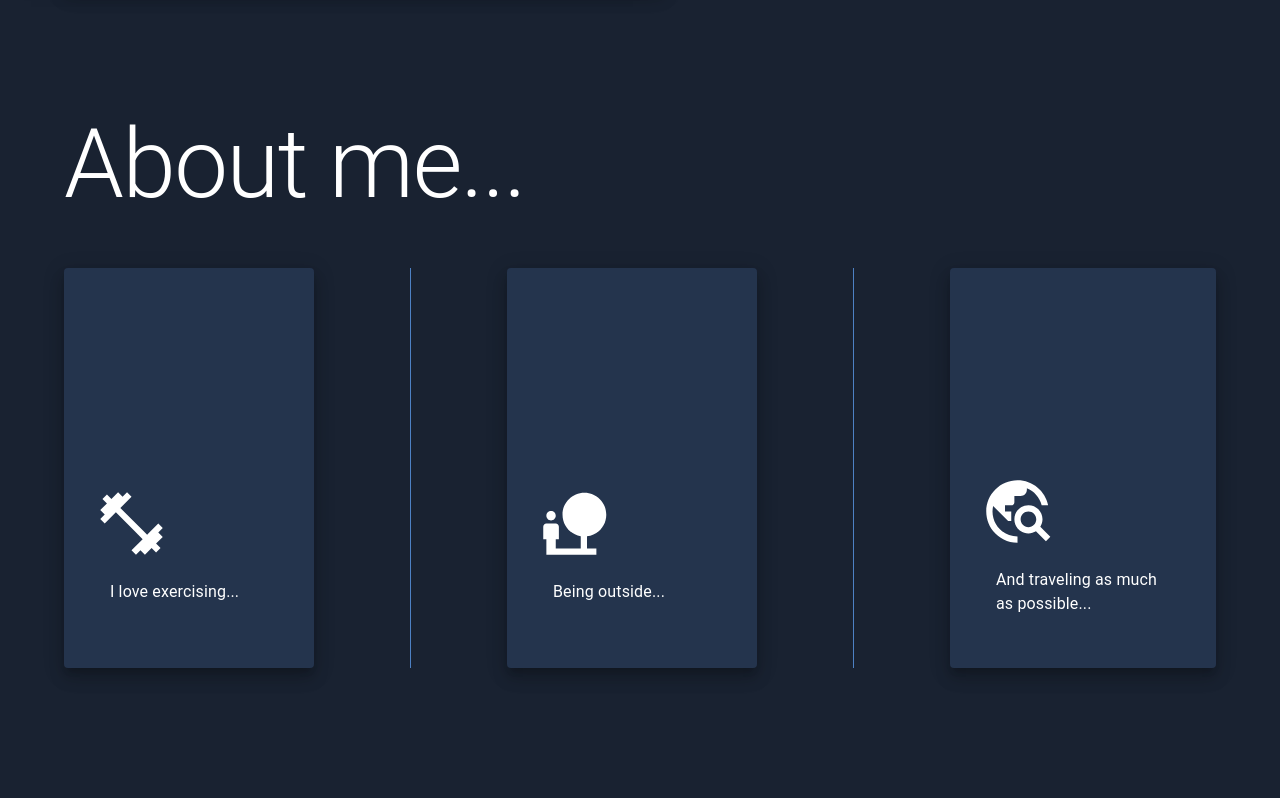
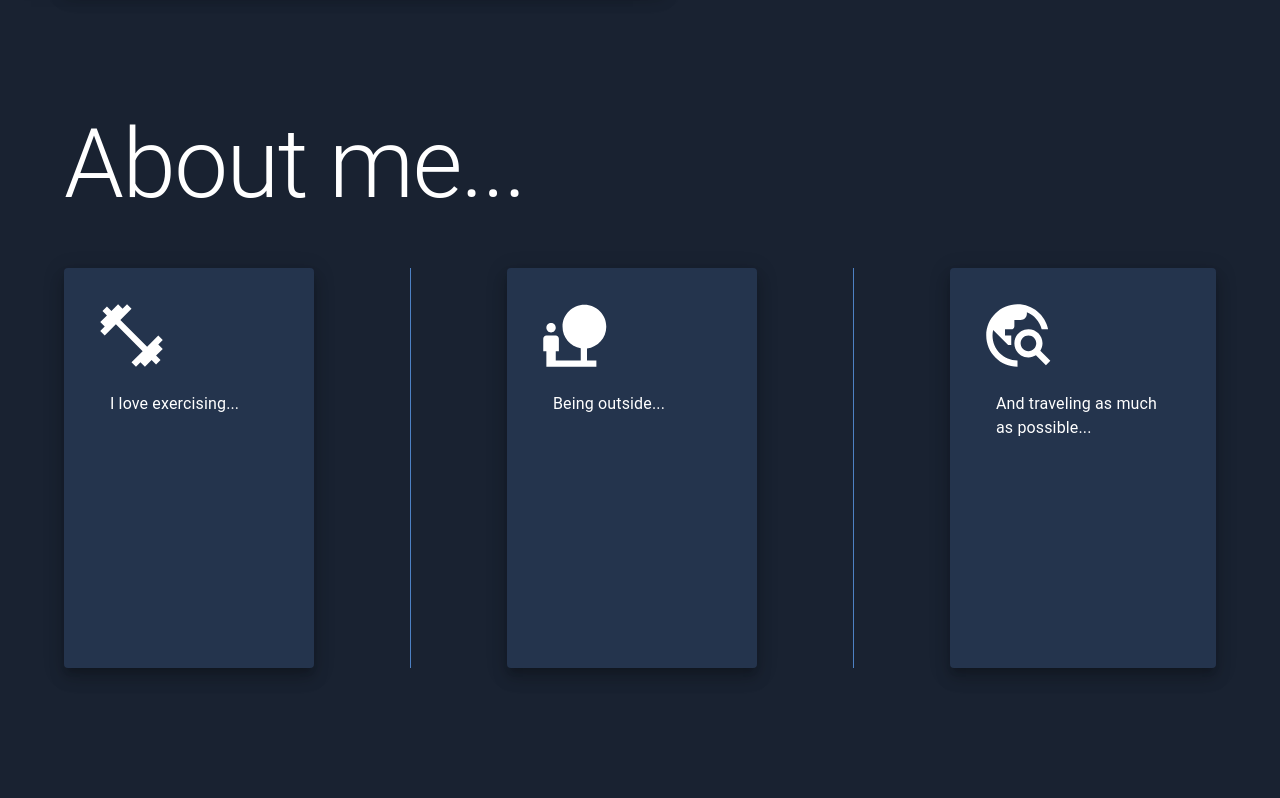
Before and after one commit to blakelucey/portfolio-v2, a Next.js app: page / in a window 1280 px wide. Shown: the part 739-1537 px from the top of the page. Built offline with nearby package versions, Linux system fonts and the light colour scheme; a web font is replaced by a local one.

Commit message:
Changes to portfolio section

```diff
--- a/components/About/About.module.css
+++ b/components/About/About.module.css
@@ -121,6 +121,7 @@
   }
   .icon {
     color: #fff;
+    width: 50%;
   }
   .button_github {
     padding-top: 10px;
@@ -180,5 +181,5 @@
     display: flex;
     flex-direction: column;
     /* padding: 50px; */
-    height: 150%;
+    /* height: 150%; */
   }
```
